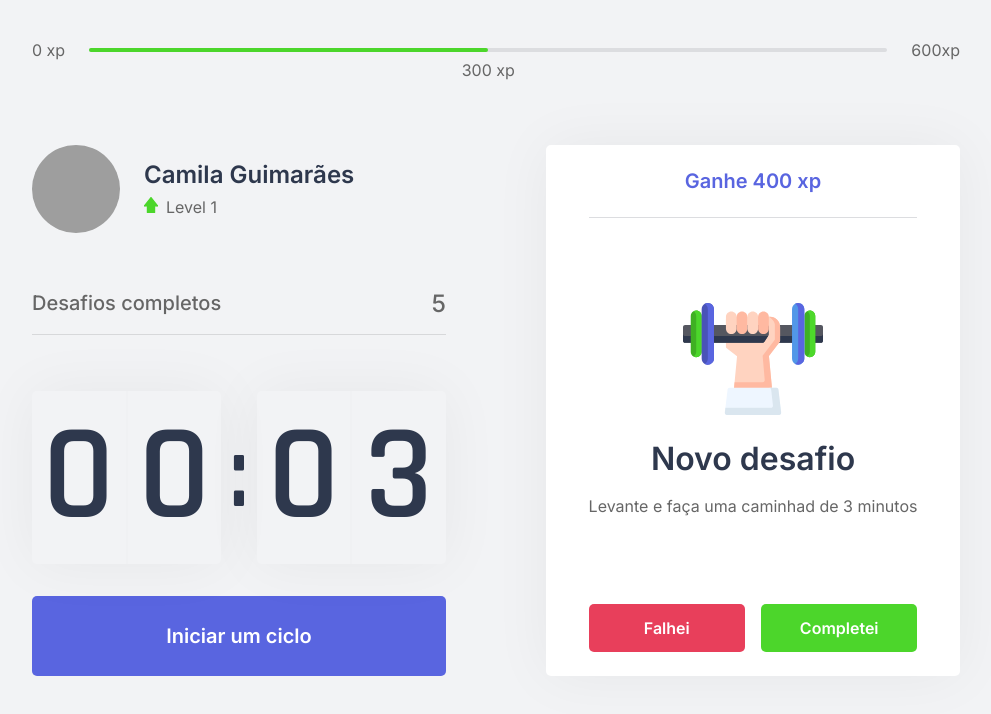
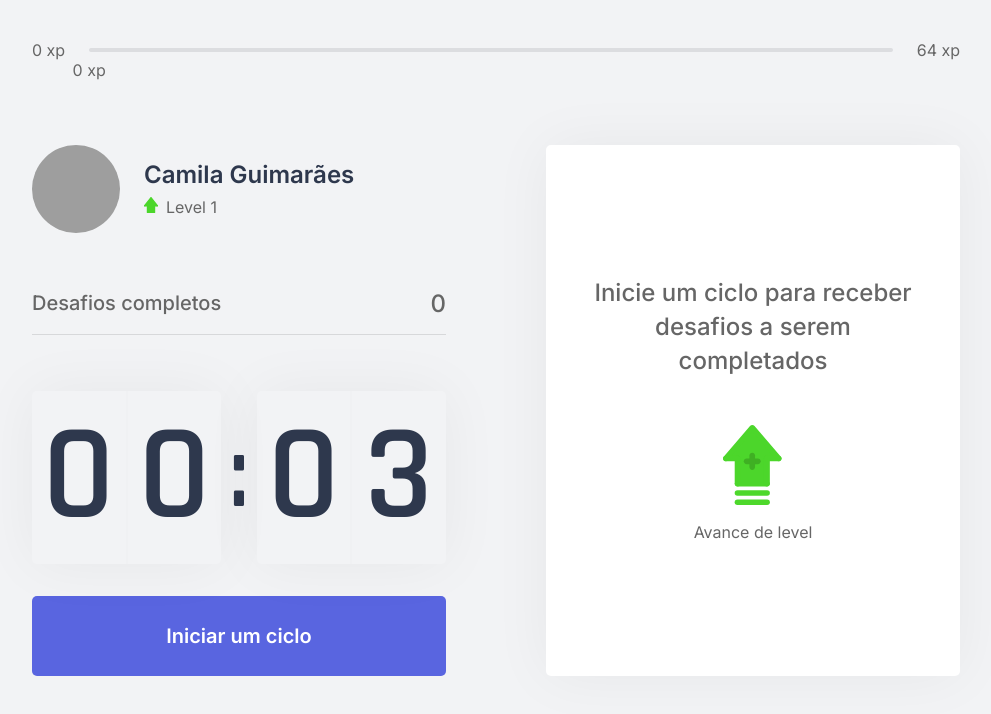
Before and after one commit to miilacg/nlw4, a Next.js app in the folder moveit/: page / in a window 1280 px wide. Shown: the top 714 px of the page, without its empty margins (144-1135 px from the left). Built offline with nearby package versions, Linux system fonts and the light colour scheme; grey boxes are pictures that could not be loaded.

Commit message:
REACT: fim da aula 3
implementação do contexto e do desafio completo alterações no experienceBar, no Countdown e no card de desafio

```diff
--- /dev/null
+++ b/moveit/challenges.json
@@ -0,0 +1,62 @@
+[
+  {
+    "type": "body",
+    "description": "Estique um de seus braços com a palma da mão virada para frente e puxe os dedos para cima por 10 segundos por mão.",
+    "amount": 80
+  },
+  {
+    "type": "body",
+    "description": "Estique seu braço contra o peito e puxe-o utilizando o outro braço por 10 segundos por braço.",
+    "amount": 60
+  },
+  {
+    "type": "body",
+    "description": "Puxe seu pescoço com a ajuda da mão para a direita e para a esquerda, permanecendo na posição por alguns segundos.",
+    "amount": 70
+  },
+  {
+    "type": "body",
+    "description": "Com as duas mãos na parte de trás da cabeça, leve-a para baixo, alongando a parte de trás da região.",
+    "amount": 60
+  },
+  {
+    "type": "body",
+    "description": "Cruze as pernas e desça com as mãos esticadas em direção ao chão. Repita o movimento com a outra perna na frente.",
+    "amount": 100
+  },
+  {
+    "type": "body",
+    "description": "Sentado, abra as pernas e tente encostar as palmas das mãos no chão, repita 3 vezes por 5 segundos.",
+    "amount": 80
+  },
+  {
+    "type": "body",
+    "description": "Puxe o joelho de encontro ao peito e segure, troque de perna após 10 segundos.",
+    "amount": 50
+  },
+  {
+    "type": "body",
+    "description": "Sentado, cruze uma perna e incline seu tronco à frente, troque de perna após 10 segundos.",
+    "amount": 80
+  },
+  {
+    "type": "eye",
+    "description": "Sentado, feche os olhos e cubra-os com as palmas da mão durante 2 minutos, depois abra normalmente.",
+    "amount": 90
+  },
+  {
+    "type": "eye",
+    "description": "Em algum ambiente aberto, olhe o mais longe que puder em quatro direções por 3s, mexa apenas os olhos. Repita 3 vezes.",
+    "amount": 140
+  },
+  {
+    "type": "eye",
+    "description": "Usando os polegares, massage a área abaixo das sobrancelhas em movimentos circulares por 15 segundos.",
+    "amount": 70
+  },
+  {
+    "type": "body",
+    "description": "Em pé, gire a cintura o máximo que puder para a esquerda, segure por cinco segundos. Repita para a direita.",
+    "amount": 90
+  }
+]
--- a/moveit/src/components/Button.tsx
+++ b/moveit/src/components/Button.tsx
@@ -1,6 +1,5 @@
 import { useState } from 'react';
 
-//em TS pode ser tanto type quanto interface
 interface ButtonProps {
     color: string;
     children: string;
--- a/moveit/src/components/ChallengeBox.tsx
+++ b/moveit/src/components/ChallengeBox.tsx
@@ -1,24 +1,28 @@
+import { useContext } from 'react';
+import { ChallengesContext } from '../contexts/ChallengesContexts';
+
 import style from '../styles/components/ChallengeBox.module.css';
 
 export function ChallengeBox(){
-    const hasActiveChallenge = true;
+    const { activeChallenge, resetChallenge } = useContext(ChallengesContext); //se o activeChallenge estiver null significa que eu não tenho um challenge ativo
 
     return (
         <div className={ style.challengeBoxContainer}>
-            { hasActiveChallenge ? (
+            { activeChallenge ? (
                 <div className={ style.challengeActive }>
 
-                    <header>Ganhe 400 xp</header>
+                    <header>Ganhe { activeChallenge.amount } xp</header>
                     <main>
-                        <img src="icons/body.svg" />
+                        <img src={`icons/${ activeChallenge.type }.svg`} />
                         <strong>Novo desafio</strong>
-                        <p>Levante e faça uma caminhad de 3 minutos</p>
+                        <p>{ activeChallenge.description }</p>
                     </main>
 
                     <footer>
                         <button
                             type="button"
                             className={ style.challengeFailedButton}
+                            onClick={ resetChallenge }
                         >
                             Falhei
                         </button>
--- a/moveit/src/components/CompletedChallenges.tsx
+++ b/moveit/src/components/CompletedChallenges.tsx
@@ -1,10 +1,13 @@
+import { useContext } from 'react';
+import { ChallengesContext } from '../contexts/ChallengesContexts';
 import styles from '../styles/components/CompletedChallenges.module.css';
 
 export function CompleteChallenges() {
+    const { challengesCompleted } = useContext(ChallengesContext);
     return (
         <div className={ styles.completedChallengeContainer }>
             <span>Desafios completos</span>
-            <span>5</span>
+            <span>{ challengesCompleted }</span>
         </div>
     );
 }
--- a/moveit/src/components/Countdown.tsx
+++ b/moveit/src/components/Countdown.tsx
@@ -1,11 +1,14 @@
 //useState => funcionalidade para definir estados dentro do componente
 //useEffect => funcionalidade para disparar efeitos colaterais (quando algo acontecer um efeito e gerado)
-import { useState, useEffect } from 'react';
+import { useState, useEffect, useContext } from 'react';
+import { ChallengesContext } from '../contexts/ChallengesContexts';
 import styles from '../styles/components/Countdown.module.css';
 
 let countdownTimeout: NodeJS.Timeout;
 
 export function Countdown() {
+    const { startNewChallenge } = useContext(ChallengesContext);
+
     //o useState retorna um array com a variavel e com a função de atualização
     //quando o estado é definido dentro do componente, cada novo componente tera um estado diferente
     //em useState passar o valor que eu quero inicializar o estado
@@ -41,6 +44,7 @@
             if (isActive && time == 0){ //se ainda estiver ativo mas o contador já tiver chegado em 0
                 setHasFinished(true);
                 setIsActive(false);
+                startNewChallenge();
             }
         }
     }, [isActive, time])
--- a/moveit/src/components/ExperienceBar.tsx
+++ b/moveit/src/components/ExperienceBar.tsx
@@ -1,17 +1,23 @@
+import { useContext } from 'react';
+import { ChallengesContext } from '../contexts/ChallengesContexts';
 import styles from '../styles/components/ExperienceBar.module.css';
 
 export function ExperienceBar() {
+    const { currentExperience, experienceToNextLevel } = useContext(ChallengesContext);
+
+    const percentToNextLevel = Math.round(currentExperience * 100) / experienceToNextLevel;
+
     return (
         <header className={ styles.experienceBar }>
             <span>0 xp</span>
             <div>
-                <div style={{ width: '50%' }} />
+                <div style={{ width: `${ percentToNextLevel }%` }} />
 
-                <span className={ styles.currentExperience } style={{ left: '50%' }}>
-                    300 xp
+                <span className={ styles.currentExperience } style={{ left: `${ percentToNextLevel }%` }}>
+                    { currentExperience } xp
                 </span>
             </div>
-            <span>600xp</span>
+            <span>{ experienceToNextLevel } xp</span>
         </header>
     );
 }
--- /dev/null
+++ b/moveit/src/contexts/ChallengesContexts.tsx
@@ -0,0 +1,72 @@
+//o contexto é uma forma da gente ter acesso a uma informação de diversos lugares
+import { createContext, useState, ReactNode, VideoHTMLAttributes  } from 'react'; //usa o ReactNode quando o tipo do componente é um componente react
+import challenges from '../../challenges.json';
+
+interface Challenge {
+    type: 'body' | 'eye';
+    description: string;
+    amount: number;
+}
+
+interface ChallengesContextData {
+    level: number;
+    currentExperience: number;
+    challengesCompleted: number;
+    experienceToNextLevel: number;
+    levelUp: () => void;
+    startNewChallenge: () => void;
+    resetChallenge: () => void;
+    activeChallenge: Challenge;
+}
+
+//em TS pode ser tanto type quanto interface
+interface ChallengesProviderProps {
+    children: ReactNode; // coloca ? quando a propriedade não é obrigatoria
+}
+
+//significa que o contexto segue o padrão do ChallengesContextData
+export const ChallengesContext = createContext({} as ChallengesContextData);
+
+export function ChallengesProvider ({ children }: ChallengesProviderProps){
+    const [level, setLevel] = useState(1);
+    const [currentExperience, setCurrentExperience] = useState(0);
+    const [challengesCompleted, setChallengesCompleted] = useState(0);
+
+    const [activeChallenge, setActiveChallenge] = useState(null);
+
+    const experienceToNextLevel = Math.pow((level + 1) * 4, 2);
+
+    function levelUp(){
+        setLevel(level + 1);
+    }
+
+    function startNewChallenge() {
+        const randamChallengeIndex = Math.floor(Math.random() * challenges.length);
+        const challenge = challenges[randamChallengeIndex];
+
+        setActiveChallenge(challenge);
+    }
+
+    function resetChallenge(){ //função chamada quando o usuario falhar
+        setActiveChallenge(null);
+    }
+
+
+    return (
+        /* todos os elementos dentro de provider terão acesso aos dados dentro daquele contexto*/
+        <ChallengesContext.Provider
+            value={{
+                level,
+                currentExperience,
+                challengesCompleted,
+                levelUp,
+                startNewChallenge,
+                activeChallenge,
+                resetChallenge,
+                experienceToNextLevel
+            }}
+        >
+            { children }
+        </ChallengesContext.Provider>
+    );
+}
--- a/moveit/src/pages/_app.tsx
+++ b/moveit/src/pages/_app.tsx
@@ -2,10 +2,15 @@
 //coloca aqui o que não muda em nenhuma pagina
 import '../styles/global.css'
 
+import { ChallengesProvider } from '../contexts/ChallengesContexts'
 
 //esse app é fixo e fica envolta dos outros componentes
 function MyApp({ Component, pageProps }) {
-  return <Component {...pageProps} />
+  return (
+    <ChallengesProvider>
+        <Component {...pageProps} />
+    </ChallengesProvider>
+  )
 }
 
 export default MyApp
```
